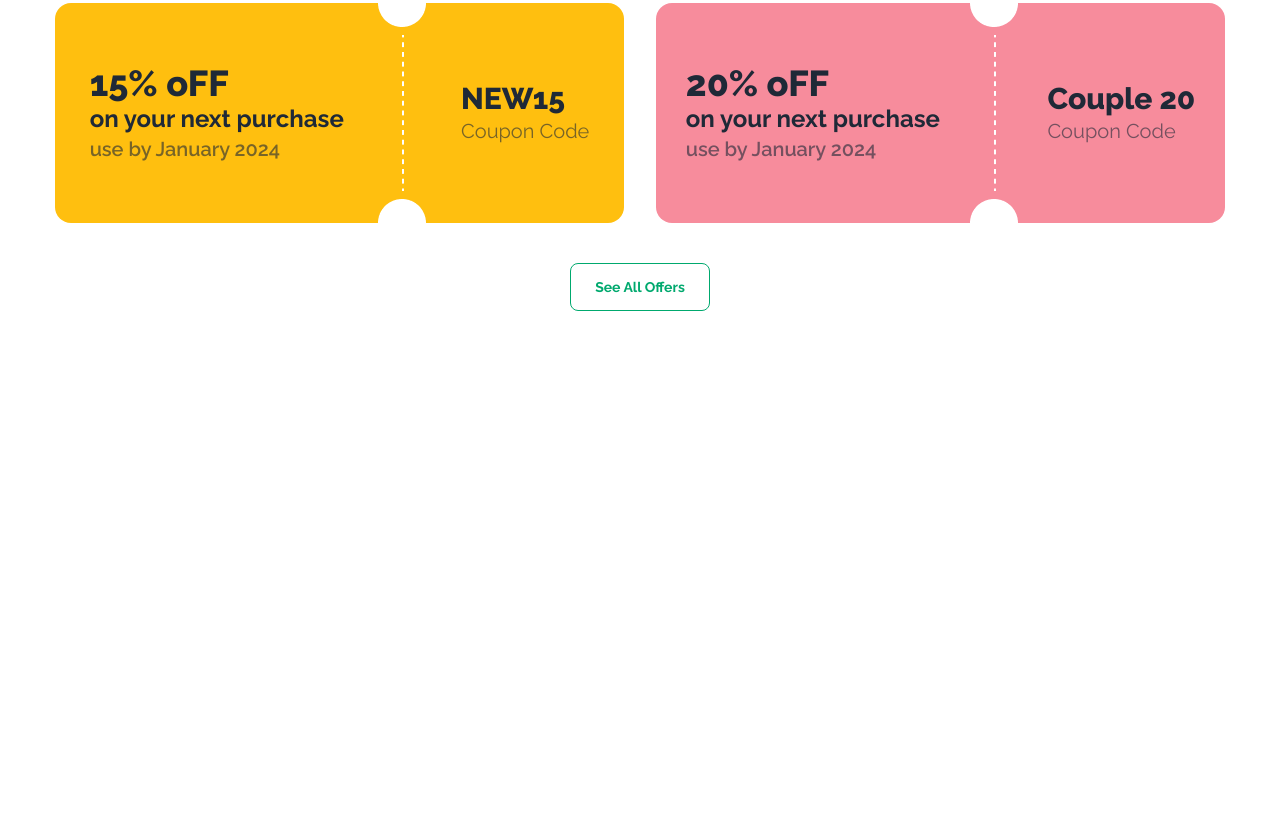
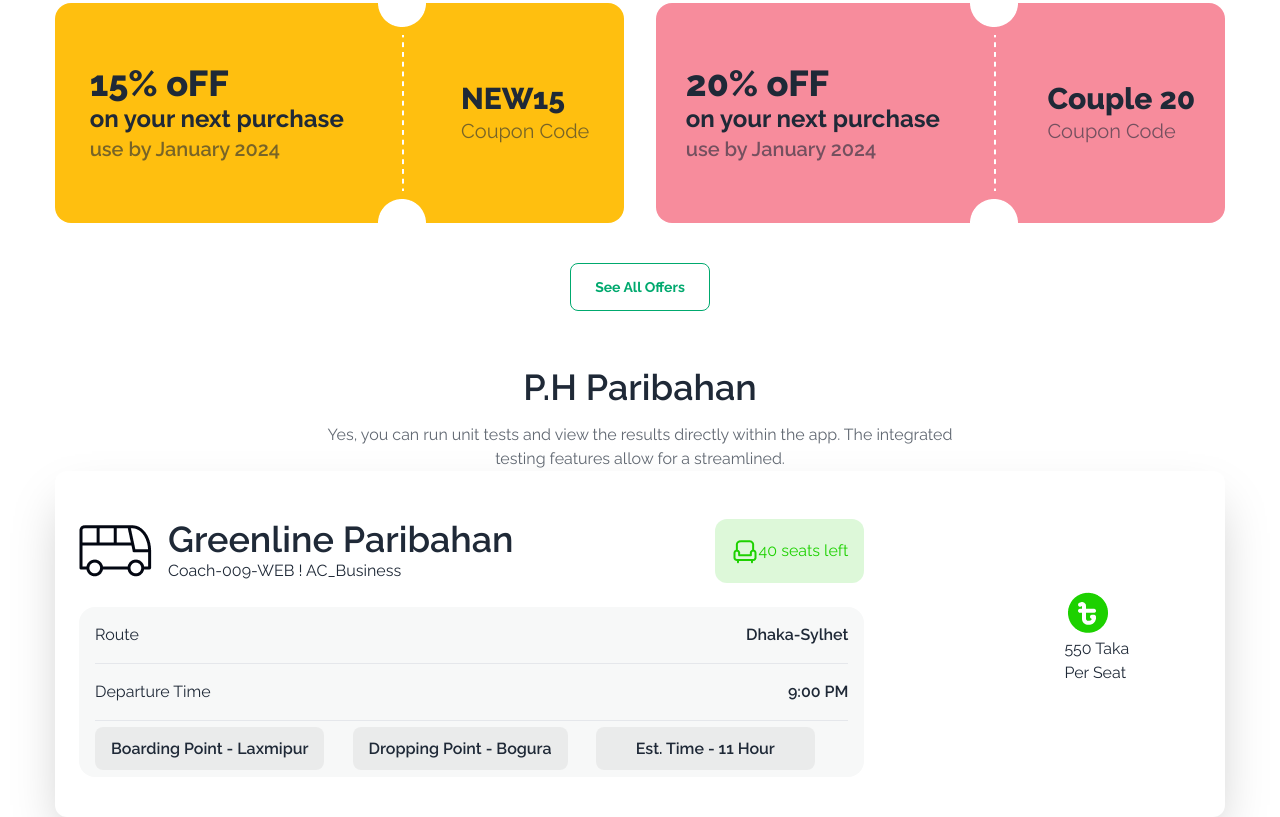
Before and after one commit to mdrashed62/smart-bus-ticketing-a5, a plain HTML site: page index.html in a window 1280 px wide. Shown: the part 981-1798 px from the top of the page. Before the commit the page ends 1292 px from the top, so only its background shows below. Drawn offline with nearby package versions, Linux system fonts and the light colour scheme.

Commit message:
end section-2

```diff
--- a/index.html
+++ b/index.html
@@ -118,6 +118,88 @@
         </div>
       </section>
       <!-- end the main section-1 -->
+
+      <!-- started section-2 -->
+      <section class="w-[1170px] mx-auto mt-14">
+        <div class="text-center space-y-4">
+          <h1 class="text-4xl font-semibold">P.H Paribahan</h1>
+          <p class="opacity-70">
+            Yes, you can run unit tests and view the results directly within the
+            app. The integrated <br />
+            testing features allow for a streamlined.
+          </p>
+        </div>
+        <!-- paribahan information -->
+        <!-- main div -->
+        <div
+          class="flex gap-[200px] bg-[#FFFFFF] items-center pb-10 p-6 rounded-xl shadow-2xl"
+        >
+          <!-- left side -->
+          <div class="w-[70%] mt-6">
+            <!-- part-1 -->
+            <div class="flex justify-between">
+              <div class="flex items-center gap-4">
+                <img src="images/bus-logo.png" alt="" />
+                <div class="lg:w-[500px]">
+                  <h3 class="text-4xl font-semibold">Greenline Paribahan</h3>
+                  <p>Coach-009-WEB ! AC_Business</p>
+                </div>
+              </div>
+
+              <div
+                class="flex px-4 rounded-xl items-center justify-end bg-[#1DD10026] text-[#1DD100]"
+              >
+                <img src="images/seat-green.png" alt="" />
+                <p>40 seats left</p>
+              </div>
+            </div>
+            <!-- part-2 -->
+            <div>
+              <!-- inner div -->
+              <div class="mt-6 space-y-4 bg-[#F7F8F8] p-4 rounded-2xl">
+                <div class="flex justify-between">
+                  <p>Route</p>
+                  <h4 class="font-semibold">Dhaka-Sylhet</h4>
+                </div>
+                <hr />
+                <div class="flex justify-between">
+                  <p>Departure Time</p>
+                  <h4 class="font-semibold">9:00 PM</h4>
+                </div>
+                <hr />
+                <div class="mt-10">
+                  <span
+                    class="bg-[#0307120D] font-semibold px-4 py-3 rounded-lg"
+                    >Boarding Point - Laxmipur</span
+                  >
+                  <span
+                    class="bg-[#0307120D] font-semibold px-4 py-3 rounded-lg ml-6"
+                    >Dropping Point - Bogura</span
+                  >
+                  <span
+                    class="bg-[#0307120D] font-semibold px-10 py-3 rounded-lg ml-6"
+                    >Est. Time - 11 Hour</span
+                  >
+                </div>
+              </div>
+              <!-- end inner div -->
+            </div>
+            <!-- end part-2 -->
+          </div>
+          <!--end left side -->
+          <!-- Right side -->
+          <div>
+            <img src="images/fare.png" alt="" />
+            <p>
+              550 Taka <br />
+              Per Seat
+            </p>
+          </div>
+          <!-- end right side -->
+        </div>
+        <!-- end main div -->
+      </section>
+      <!-- end the section-2 -->
     </main>
     <!-- end the main section -->
     <script src="scripts/script.js"></script>
```
